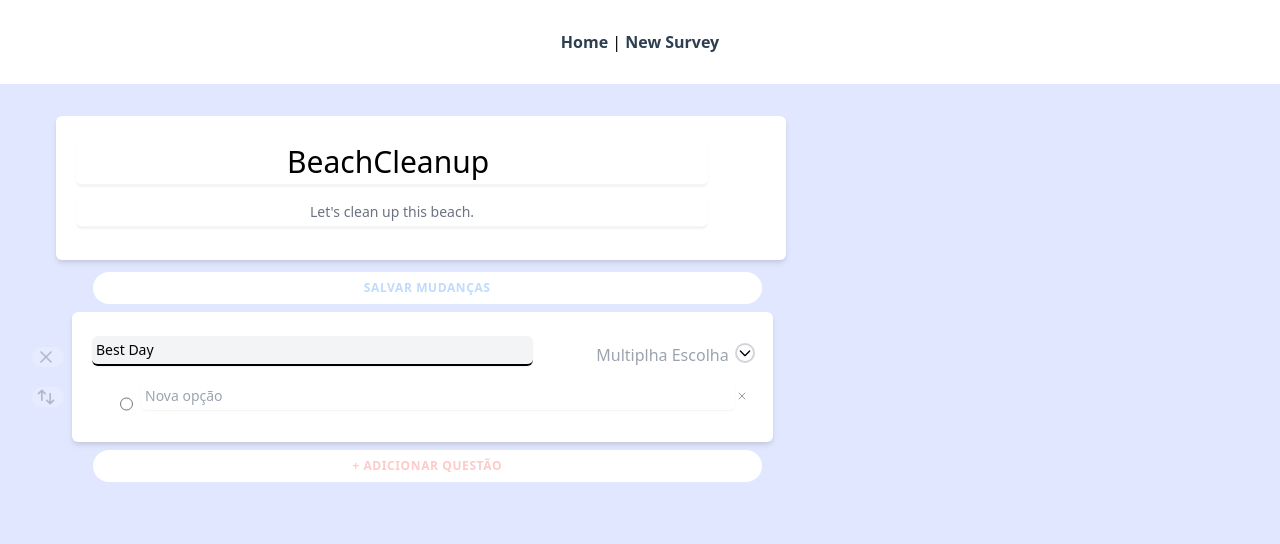
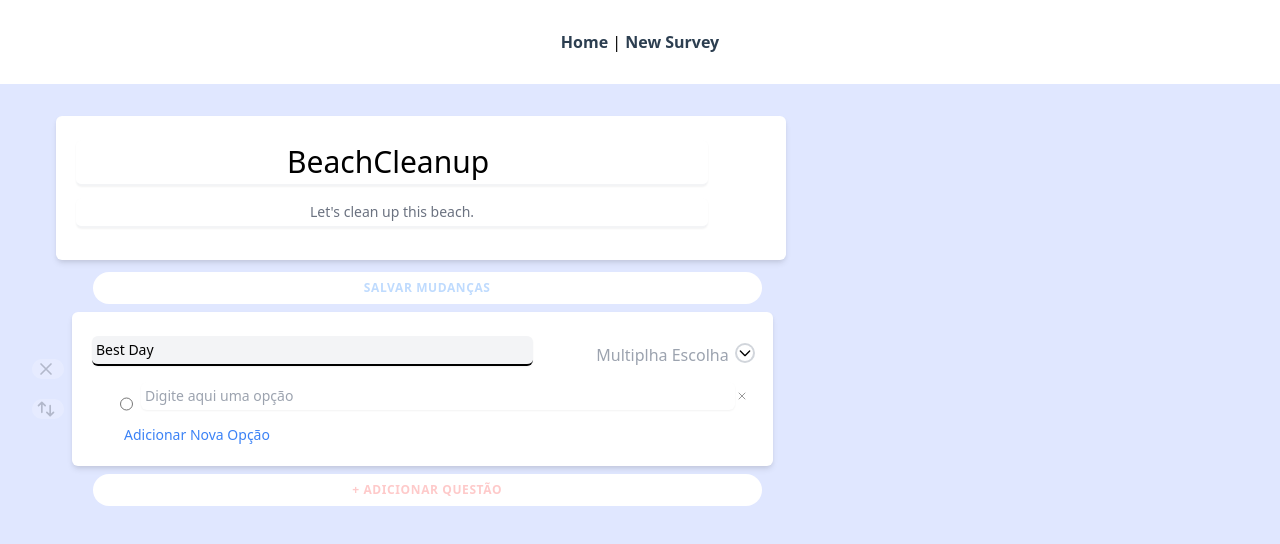
Before and after one commit to rogerhideo/testeSurvey, a Vue app: page /editsurvey/1 in a window 1280 px wide. Shown: the top 544 px of the page. Built offline with nearby package versions, Linux system fonts and the light colour scheme.

Commit message:
01-03-2021

```diff
--- a/src/components/surveys/components/checkBox.vue
+++ b/src/components/surveys/components/checkBox.vue
@@ -33,9 +33,9 @@
             <label for="vall" class="w-full">
                             <input
                                 type="text"
-                                placeholder= "Nova opção"
+                                placeholder= "Digite aqui uma opção"
                                 v-model= "inputPayload"
-                                @click= "addOption"
+                                 @keyup.enter= "addOption"
                                 class="flex w-full outline-none mt-1  p-1 mb-3 ml-2 border-b-1 border-gray-300    shadow-sm sm:text-sm  focus:border-blue-500  rounded-md"
                             >
             </label>
@@ -47,6 +47,13 @@
                 </svg>
             </button>
        </div>
+       <div class="flex">
+            <div  class="flex-grow-0 ml-8">
+                <p @click="addOption" class="inline-block text-sm text-blue-500 transform hover:scale-105  cursor-pointer ">
+                    Adicionar Nova Opção
+                </p>
+            </div>
+        </div>
     </div>
 </template>
 
--- a/src/components/surveys/components/listaSuspensa.vue
+++ b/src/components/surveys/components/listaSuspensa.vue
@@ -33,9 +33,9 @@
                 type="text"
                 name="option"
                 id="option"
-                placeholder= "Nova Opção"
+                placeholder= "Digite aqui uma opção"
                 v-model= "inputPayload"
-                @click= "addOption"
+                 @keyup.enter= "addOption"
                 class="flex w-full outline-none mt-1 ml-7 p-1 mb-3 border-b-1 border-gray-300 shadow-sm sm:text-sm  focus:border-blue-500  rounded-md"
             >
             <button
@@ -46,6 +46,13 @@
                     </svg>
             </button>
        	</div>
+        <div class="flex">
+            <div  class="flex-grow-0 ml-8">
+                <p @click="addOption" class="inline-block text-sm text-blue-500 transform hover:scale-105  cursor-pointer ">
+                    Adicionar Nova Opção
+                </p>
+            </div>
+        </div>
     </div>
 </template>
 
--- a/src/components/surveys/components/multiplaEscolha.vue
+++ b/src/components/surveys/components/multiplaEscolha.vue
@@ -11,7 +11,7 @@
                     </svg>
 
             </button>
-            <input class="mt-3" type="radio" value="op.count" id="op.count">
+            <input class="mt-3" type="radio" name="radiog" value="op.count">
             <label for="op.count" class="w-full">
                             <input
                                 type="text"
@@ -34,9 +34,9 @@
             <label for="test" class="w-full">
                             <input
                                 type="text"
-                                placeholder= "Nova opção"
+                                placeholder= "Digite aqui uma opção"
                                 v-model= "inputPayload"
-                                @click= "addOption"
+                                @keyup.enter= "addOption"
                                 class="flex w-full outline-none mt-1  p-1 mb-3 ml-2 border-b-1 border-gray-300    shadow-sm sm:text-sm  focus:border-blue-500  rounded-md"
                             >
             </label>
@@ -47,7 +47,14 @@
                     <path stroke-linecap="round" stroke-linejoin="round" stroke-width="2" d="M6 18L18 6M6 6l12 12" />
                 </svg>
             </button>
-       </div>
+        </div>
+        <div class="flex">
+            <div  class="flex-grow-0 ml-8">
+                <p @click="addOption" class="inline-block text-sm text-blue-500 transform hover:scale-105  cursor-pointer ">
+                    Adicionar Nova Opção
+                </p>
+            </div>
+        </div>
     </div>
 </template>
 
--- a/src/components/surveys/components/respostaCurta.vue
+++ b/src/components/surveys/components/respostaCurta.vue
@@ -32,9 +32,9 @@
                 type="text"
                 name="option"
                 id="option"
-                placeholder= "Nova Opção"
+                placeholder= "Digite aqui uma opção"
                 v-model= "inputPayload"
-                @click= "addOption"
+                @keyup.enter= "addOption"
                 class=" mt-1  ml-7 p-1 mb-3  flex w-full outline-none hover:border-b-2 focus:border-b-2 border-gray-300    shadow-sm sm:text-sm  focus:border-blue-500  rounded-md"
             >
 
@@ -42,6 +42,13 @@
                     <path stroke-linecap="round" stroke-linejoin="round" stroke-width="2" d="M6 18L18 6M6 6l12 12" />
                 </svg>
        	</div>
+        <div class="flex">
+            <div  class="flex-grow-0 ml-8">
+                <p @click="addOption" class="inline-block text-sm text-blue-500 transform hover:scale-105  cursor-pointer ">
+                    Adicionar Nova Opção
+                </p>
+            </div>
+        </div>
     </div>
 </template>
 
```
